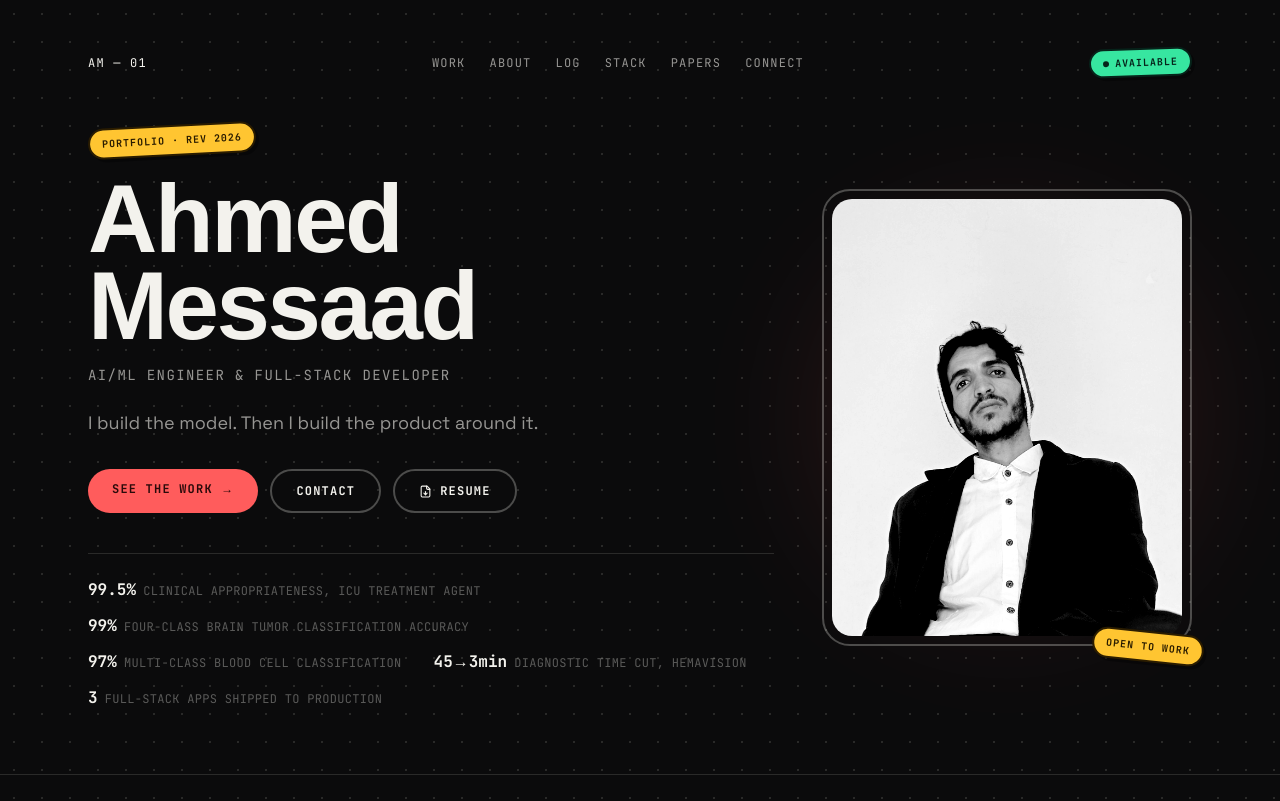
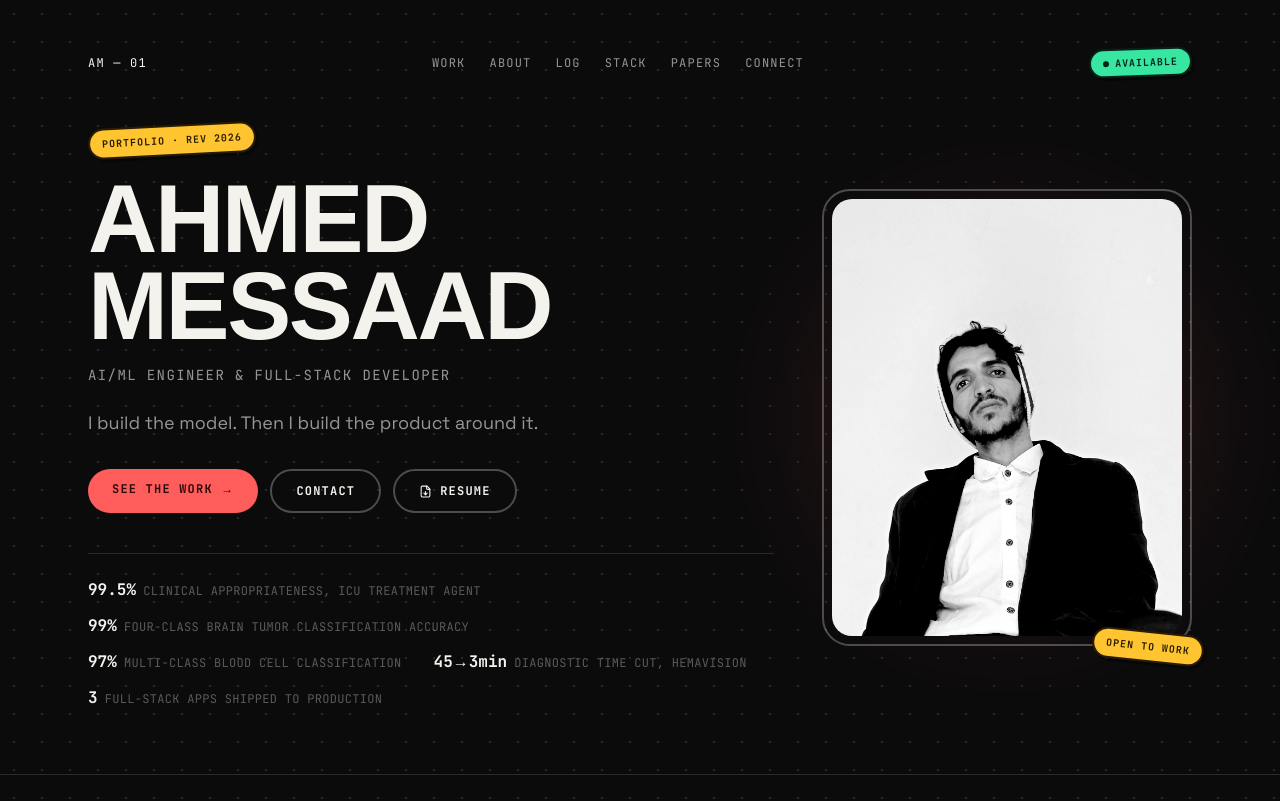
Before and after one commit to RYANX9/ahmedmessaad, a Next.js app: page / in a window 1280 px wide. Shown: the top 801 px of the page. Built offline with nearby package versions, Linux system fonts and the light colour scheme; a web font is replaced by a local one.

Commit message:
Update data.ts

```diff
--- a/app/data.ts
+++ b/app/data.ts
@@ -10,7 +10,7 @@
 export type Track = "research" | "systems";
 
 export const profile = {
-  name: "Ahmed Messaad",
+  name: "AHMED MESSAAD",
   role: "AI/ML Engineer & Full-Stack Developer",
   tagline: "I build the model. Then I build the product around it.",
   location: "Algeria",
```
